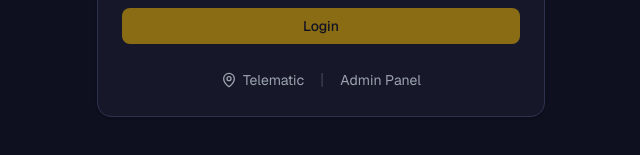
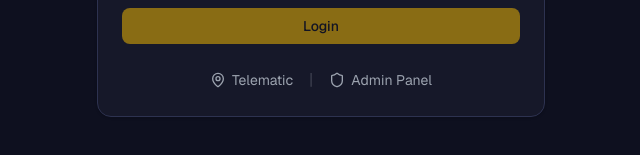
Before and after one commit to calinbungau/tmsapp, a Next.js app: page /driver in a window 1280 px wide. Shown: the part 473-628 px from the top of the page, without its empty margins (319-959 px from the left). Built offline with nearby package versions, Linux system fonts and the light colour scheme.

Commit message:
feat: add shield icon to admin login button
Added Shield icon to enhance admin login button for better visual clarity

Co-authored-by: calinbungau <39094795+calinbungau@users.noreply.github.com>

```diff
--- a/app/driver/page.tsx
+++ b/app/driver/page.tsx
@@ -9,7 +9,7 @@ import { Button } from "@/components/ui/button";
 import { Input } from "@/components/ui/input";
 import { Card, CardContent, CardDescription, CardHeader, CardTitle } from "@/components/ui/card";
 import { Label } from "@/components/ui/label";
-import { Truck, MapPin } from "lucide-react";
+import { Truck, MapPin, Shield } from "lucide-react";
 
 // Extend window to include updateNotificationToken
 declare global {
@@ -229,8 +229,9 @@ export default function DriverLoginPage() {
             <button
               type="button"
               onClick={() => handleAltLogin(`${window.location.origin}/admin`)}
-              className="text-sm text-muted-foreground hover:text-primary transition-colors"
+              className="inline-flex items-center gap-1.5 text-sm text-muted-foreground hover:text-primary transition-colors"
             >
+              <Shield className="h-4 w-4" />
               Admin Panel
             </button>
           </div>
```
